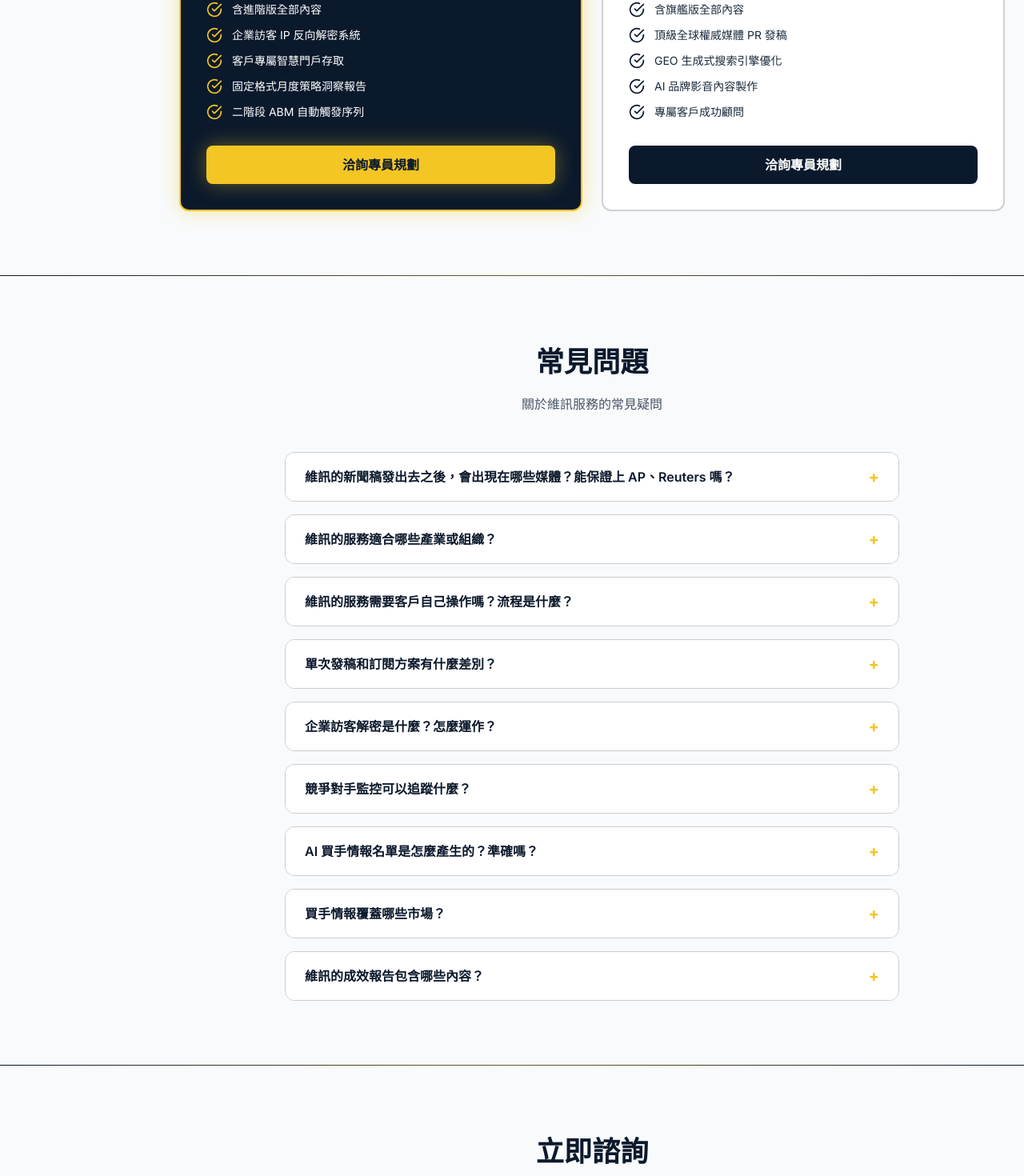
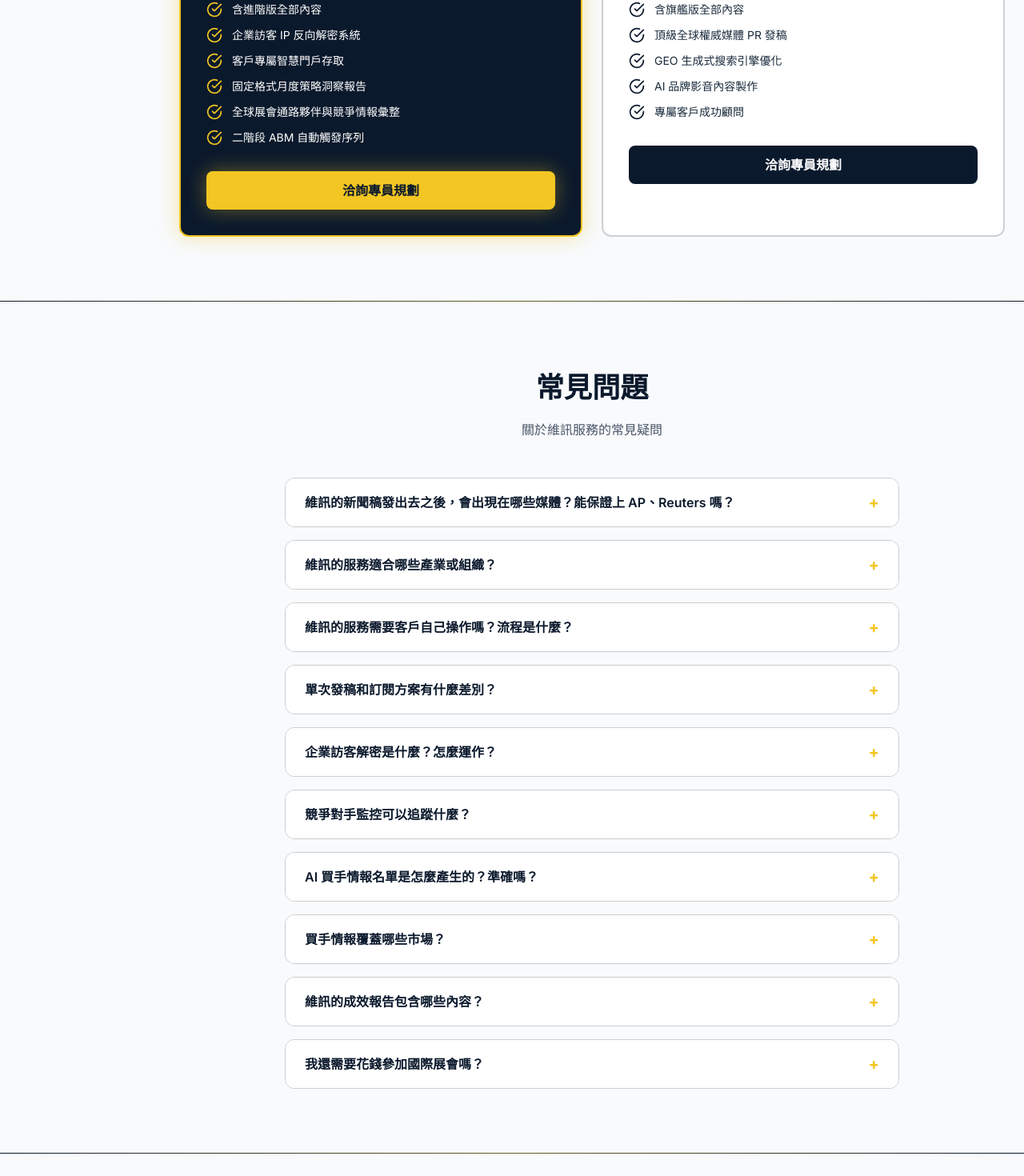
Before and after one commit to Carsonliu168/weshare-b2b, a React (Vite) app: page / in a window 1280 px wide. Shown: the part 5475-6945 px from the top of the page at 80% size. Built offline with nearby package versions, Linux system fonts and the light colour scheme.

Commit message:
Add trade show intelligence: new FAQ Q10, Tier 3 feature, and update reports FAQ for consistency

```diff
--- a/src/App.tsx
+++ b/src/App.tsx
@@ -121,6 +121,7 @@ const tiers = [
       '企業訪客 IP 反向解密系統',
       '客戶專屬智慧門戶存取',
       '固定格式月度策略洞察報告',
+      '全球展會通路夥伴與競爭情報彙整',
       '二階段 ABM 自動觸發序列',
     ],
   },
@@ -820,7 +821,11 @@ function FAQSection() {
     },
     {
       q: '維訊的成效報告包含哪些內容？',
-      a: '維訊定期交付的成效報告包含：全球媒體刊登清單與連結、各地區媒體覆蓋範圍摘要、以及 AI 數據追蹤重點整理。進階方案以上另含買手情報更新與市場動態摘要。報告格式固定清晰，方便客戶內部呈報或補助核銷使用。'
+      a: '維訊定期交付的成效報告包含：全球媒體刊登清單與連結、各地區媒體覆蓋範圍摘要、以及 AI 數據追蹤重點整理。進階方案以上另含買手情報更新與市場動態摘要；旗艦版以上再納入全球展會通路夥伴與競爭情報彙整。報告格式固定清晰，方便客戶內部呈報或補助核銷使用。'
+    },
+    {
+      q: '我還需要花錢參加國際展會嗎？',
+      a: '不一定。參展的核心價值──讓買手認識你（曝光）、找到通路夥伴（開發）、掌握同業動態（競爭情報）──維訊都能透過另一種方式協助你達成，而且觸及更廣、成本更低：全球媒體發稿讓你的品牌故事觸及目標市場所有相關受眾，不受限於單一展會的時間地點；同時透過數據情報，遠端鎖定目標市場相關展覽的參與者，梳理出潛在通路夥伴與競爭對手名單。你不必負擔攤位費與差旅成本，就能取得同等甚至更廣泛的商機情報與品牌曝光。'
     },
   ];
 
```
